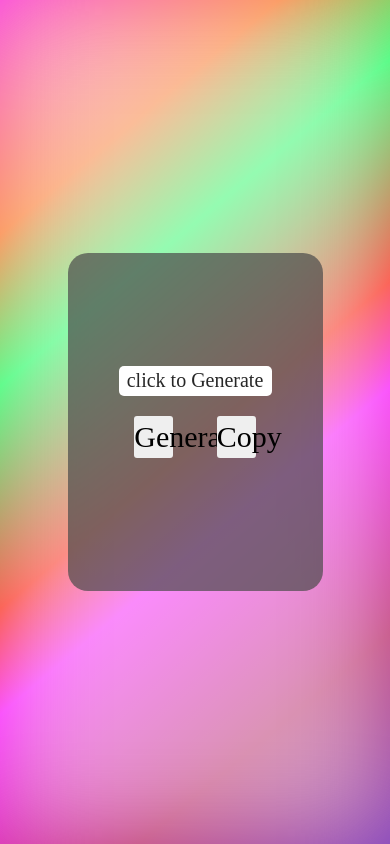
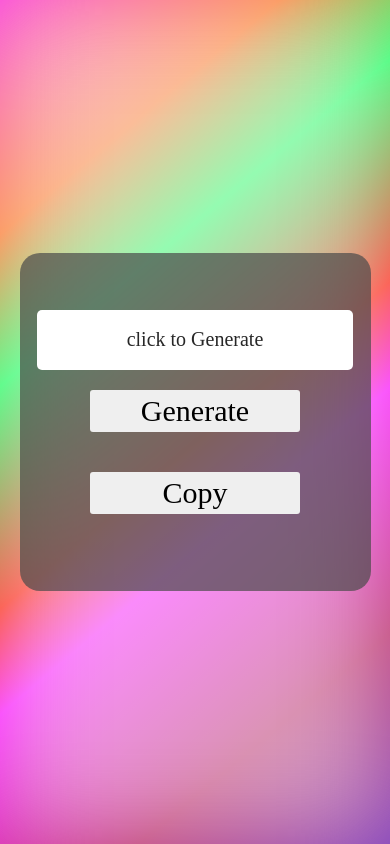
Before and after one commit to alrx31/PasswordGenerator, a plain HTML site: page index.html in a window 390 px wide. Drawn offline with Linux system fonts and the light colour scheme.

Commit message:
фвфзешму

```diff
--- a/index.css
+++ b/index.css
@@ -42,6 +42,13 @@ body{
     color:rgb(39, 39, 39);
     text-align:center;
 }
+.buts {
+    width:100%;
+    display:flex;
+    justify-content: center;
+    align-items: center;
+    flex-flow: row wrap;
+}
 .buts button{
     margin:20px;
     width:10vw;
@@ -59,3 +66,19 @@ body{
     border:2px solid rgb(0, 255, 0);
     background-color: rgb(162, 236, 162);
 }
+
+@media(max-width: 768px){
+    .buts {
+        flex-flow:column;
+    }
+    .block{
+        width:90%;
+    }
+    .buts button{
+        width:60%;
+    }
+    #text{
+        width:90%;
+        height: 60px;
+    }
+}
```
